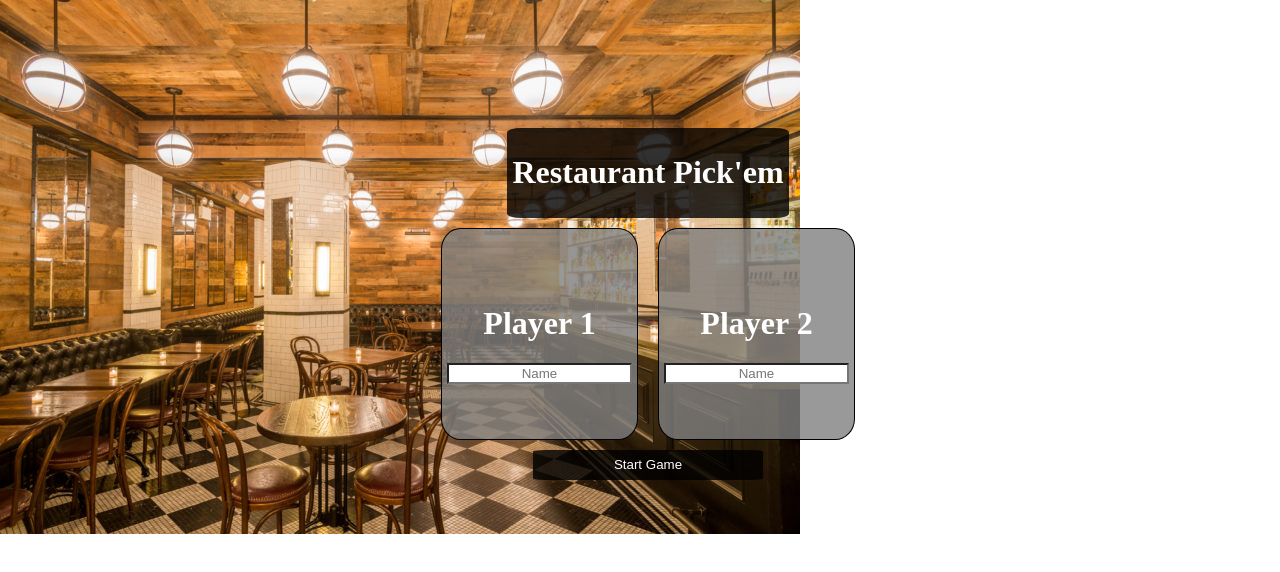
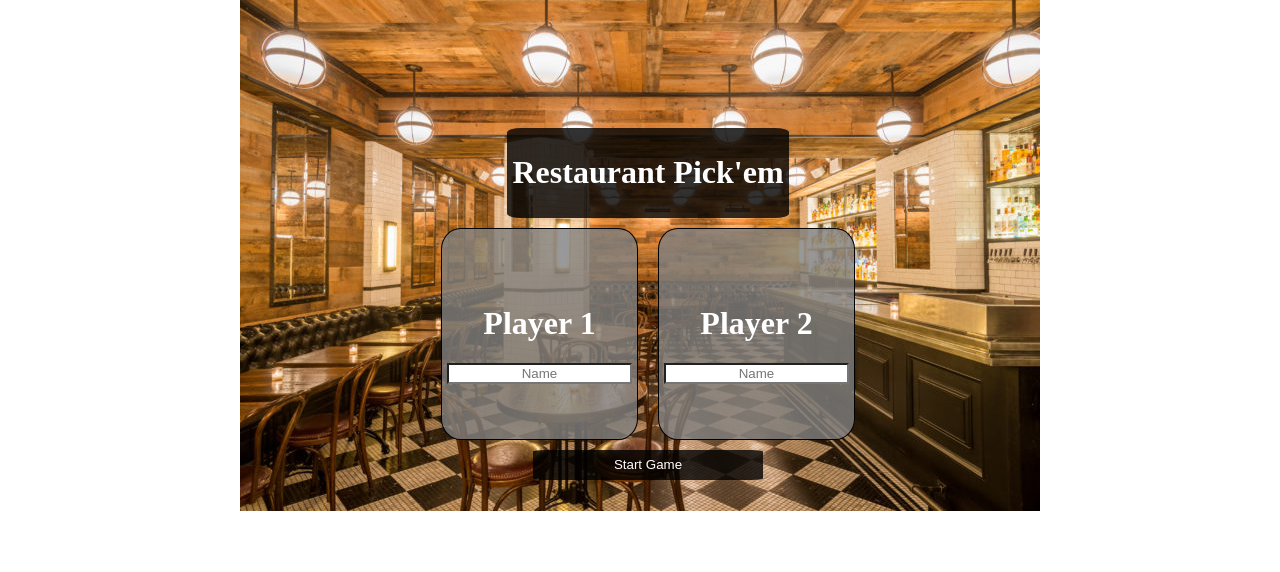
Before and after one commit to danielbissell/mealMatch, a website: page public/index.html in a window 1280 px wide. Drawn offline with Linux system fonts and the light colour scheme.

Commit message:
commiting background image
insert
;

```diff
--- a/public/css/finalPage.css
+++ b/public/css/finalPage.css
@@ -1,7 +1,8 @@
 body{
     background-image: url('../images/restInterior1.jpg') ;
     width: 100%;
-
+    width: 100%;
+    background-position: center;
     background-repeat: no-repeat;
     display: flex;
 
--- a/public/css/styles.css
+++ b/public/css/styles.css
@@ -74,7 +74,8 @@ width: 500px;
 body{
     background-image: url('../images/restInterior1.jpg');
     width: 100%;
-
+    width: 100%;
+    background-position: center;
     background-repeat: no-repeat;
 }
 input[type="text"], textarea {
--- a/public/css/stylesRound.css
+++ b/public/css/stylesRound.css
@@ -51,7 +51,7 @@ input{
 body{
     background-image: url('../images/restInterior1.jpg');
     width: 100%;
-
+    background-position: center;
     background-size:cover;
     background-repeat: no-repeat;
 }
```
